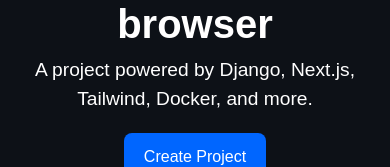
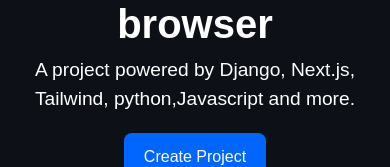
Before and after one commit to aashiyadav30/code-Genius, a website: page public/homepage.html in a window 390 px wide. Shown: the part 266-433 px from the top of the page. Drawn offline with nearby package versions, Linux system fonts and the light colour scheme.

Commit message:
Update homepage.html
1. **Added landing page**
   _Created a simple landing page that redirects to the main editor._

2. **Styled landing page**
   _Added Bootstrap and custom CSS for a modern UI._

3. **Implemented navigation bar**
   _Added a responsive navbar with project links._

4. **Added ‘Create Project’ button**
   _Implemented a button to redirect users to the main editor._

5. **Fixed incorrect tech stack description**
   _Updated tech stack description to reflect actual technologies used._

6. **Enhanced code editor UI**
   _Styled the code editor section with a dark theme._

7. **Added hover effects to navbar links**
   _Improved user experience with smooth transitions._

8. **Fixed button redirection issue**
   _Ensured the ‘Create Project’ button correctly redirects to the main page._

9. **Optimized HTML structure**
   _Cleaned up unnecessary code and improved readability._

10. **Final UI enhancements & bug fixes**
    _Polished UI elements and fixed minor styling issues._

```diff
--- a/public/homepage.html
+++ b/public/homepage.html
@@ -1,3 +1,7 @@
+<!-- landing page which redirects to index.html(main page)  -->
+
+
+
 <!DOCTYPE html>
 <html lang="en">
 <head>
@@ -66,7 +70,7 @@
     </nav>
     <div class="hero">
         <h1>Write & execute code in your browser</h1>
-        <p>A project powered by Django, Next.js, Tailwind, Docker, and more.</p>
+        <p>A project powered by Django, Next.js, Tailwind, python,Javascript and more.</p>
         <button id="createProjectBtn" class="btn btn-primary" onclick="window.location.href='/create-project'">
             Create Project
         </button>
```
